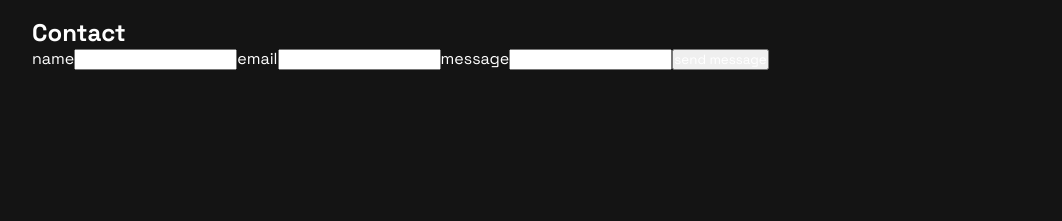
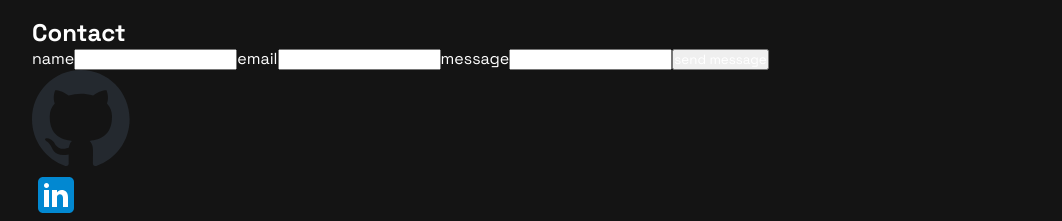
Before and after one commit to Luuiskame/portafolio, a React (Vite) app in the folder client/: page / in a window 1280 px wide. Shown: the part 1758-1979 px from the top of the page, without its empty margins (96-1158 px from the left). Before the commit the page ends 1828 px from the top, so only its background shows below. Built offline with nearby package versions, Linux system fonts and the light colour scheme.

Commit message:
footer: adding line and images to the footer

```diff
--- a/client/src/Components/Footer/Footer.jsx
+++ b/client/src/Components/Footer/Footer.jsx
@@ -1,4 +1,7 @@
 import styles from './Footer.module.css'
+import githubLogo from '../../assets/github-mark.svg'
+import linkedinLogo from '../../assets/icons8-linkedin.svg'
+
 const Footer = ()=>{
     return(
         <footer>
@@ -16,7 +19,20 @@ const Footer = ()=>{
 
                 <button type="submit">send message</button>
             </form>
+
             <div className={styles.bottomLine}></div>
+
+            <div className={styles.twoImagesContainer}>
+                <figure className={styles.socialsContainer}>
+                <img src={githubLogo} alt="github logo" />
+                </figure>
+
+                <figure className={styles.socialsContainer}>
+                    <img src={linkedinLogo} alt="linkedin logo" />
+                </figure>
+
+                </div>
+
         </footer>
     )
 }
```
